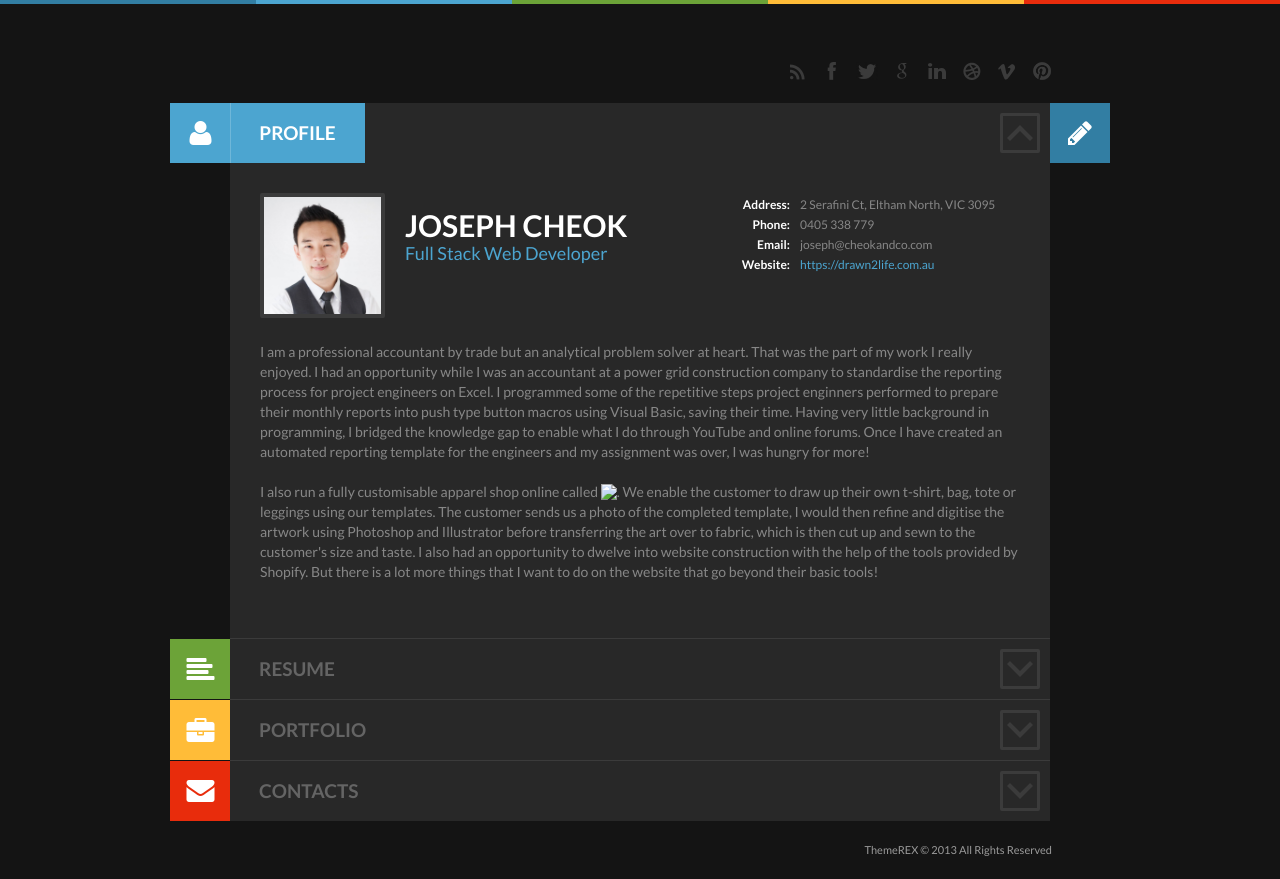
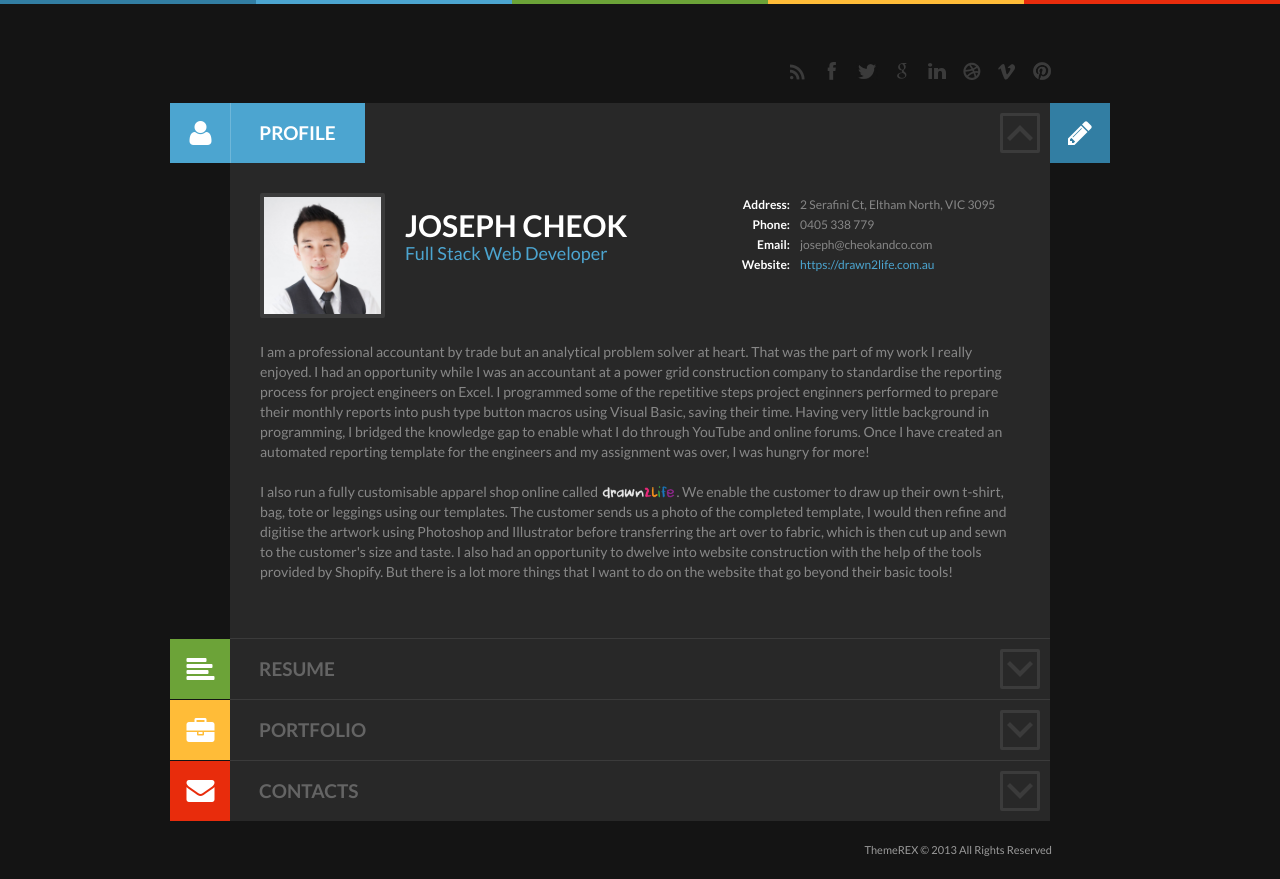
Before and after one commit to josephcheok/Advanced-Portfolio, a plain HTML site: page index.html in a window 1280 px wide. Drawn offline with Linux system fonts and the light colour scheme; the site is published under a folder, as on GitHub Pages, so addresses that start at the root find nothing.

Commit message:
Fixed location of png

```diff
--- a/index.html
+++ b/index.html
@@ -73,7 +73,7 @@
               engineers and my assignment was over, I was hungry for more!
               <br>
               <br>
-              I also run a fully customisable apparel shop online called <a href="https://www.drawn2life.com.au"><img id="business-logo" src="/images_post/drawn2lifelogo-lesserwhite.png"></a>.
+              I also run a fully customisable apparel shop online called <a href="https://www.drawn2life.com.au"><img id="business-logo" src="./images_post/drawn2lifelogo-lesserwhite.png"></a>.
               We enable the customer to draw up their own t-shirt, bag, tote or leggings using our
               templates. The customer sends us a photo of the completed template, I would
               then refine and digitise the artwork using Photoshop and Illustrator before transferring
@@ -180,7 +180,7 @@
                     <article class="post resume_post resume_post_1 first even">
                       <div class="post_header resume_post_header">
                         <div class="resume_period"> <span class="period_from">Jul 2018</span> - <span class="period_to">Present</span> </div>
-                        <h4 class="post_title"><span class="post_title_icon green"></span><a href="https://www.instagram.com/drawn2life.australia/?hl=en"><img id="biz-logo" src="/images_post/drawn2lifelogo-lesserwhite.png"></a></h4>
+                        <h4 class="post_title"><span class="post_title_icon green"></span><a href="https://www.instagram.com/drawn2life.australia/?hl=en"><img id="biz-logo" src="./images_post/drawn2lifelogo-lesserwhite.png"></a></h4>
                         <h5 class="post_subtitle">Visual Artist</h5>
                       </div>
                       <div class="post_body resume_post_body">
```
